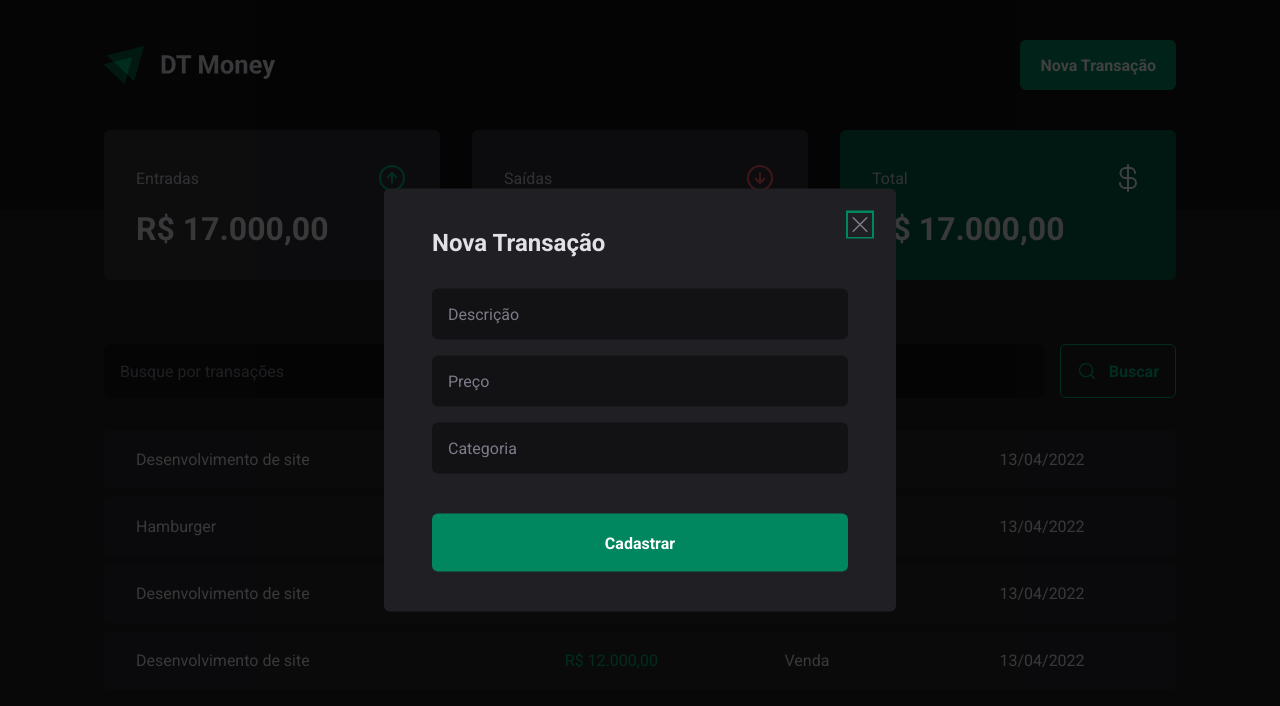
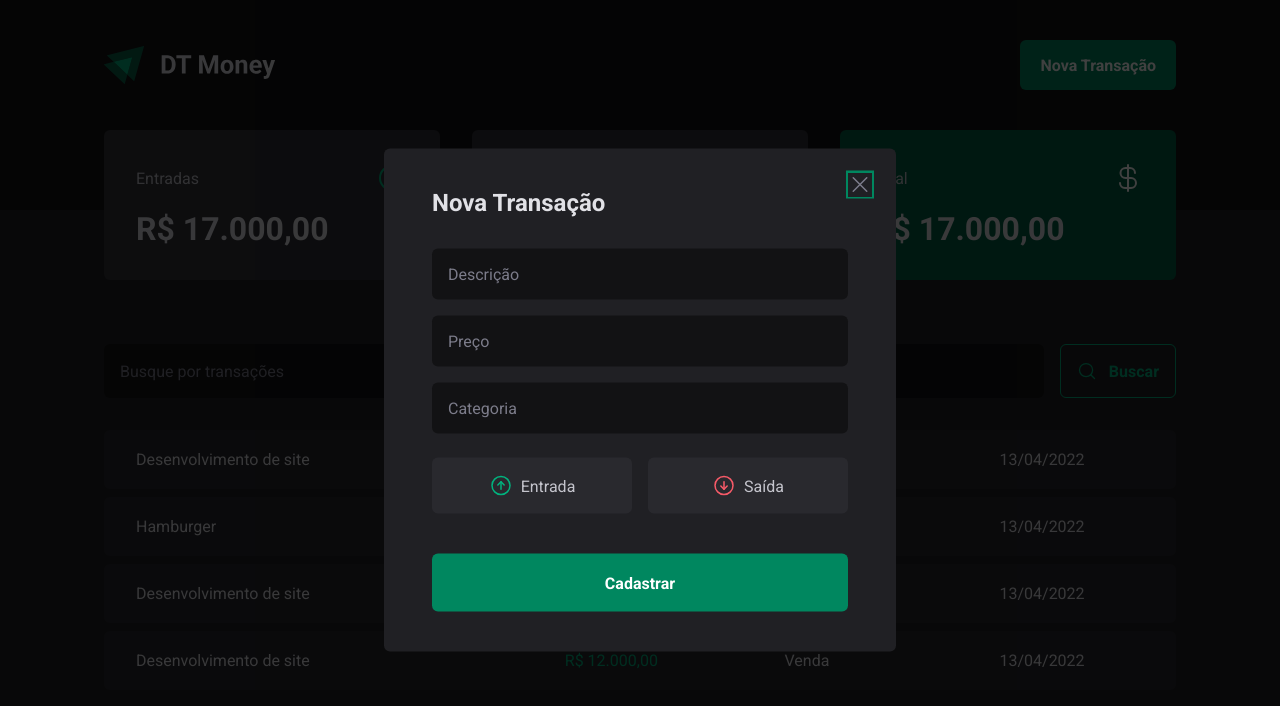
Before and after one commit to thiagocdn/ignite-03-dt-money, a React (Vite) app: page / in a window 1280 px wide. Both pictures are taken after a click on the button "Nova Transação". Shown: the top 706 px of the page. Built offline with nearby package versions, Linux system fonts and the light colour scheme.

Commit message:
Created income and outcome buttons

```diff
--- a/src/components/new-transaction-modal/index.tsx
+++ b/src/components/new-transaction-modal/index.tsx
@@ -1,6 +1,12 @@
 import * as Dialog from '@radix-ui/react-dialog'
-import { X } from 'phosphor-react'
-import { CloseButton, Content, Overlay } from './styles'
+import { X, ArrowCircleUp, ArrowCircleDown } from 'phosphor-react'
+import {
+  CloseButton,
+  Content,
+  Overlay,
+  TransactionType,
+  TransactionTypeButton,
+} from './styles'
 
 export function NewTransactionModal() {
   return (
@@ -18,6 +24,18 @@
             <input type="number" placeholder="Preço" required />
             <input type="text" placeholder="Categoria" required />
 
+            <TransactionType>
+              <TransactionTypeButton variant="income">
+                <ArrowCircleUp size={24} />
+                Entrada
+              </TransactionTypeButton>
+
+              <TransactionTypeButton variant="outcome">
+                <ArrowCircleDown size={24} />
+                Saída
+              </TransactionTypeButton>
+            </TransactionType>
+
             <button type="submit">Cadastrar</button>
           </form>
         </Content>
--- a/src/components/new-transaction-modal/styles.ts
+++ b/src/components/new-transaction-modal/styles.ts
@@ -69,3 +69,35 @@
 
   color: ${(props) => props.theme['gray-500']};
 `
+
+export const TransactionType = styled.div`
+  display: grid;
+  grid-template-columns: repeat(2, 1fr);
+  gap: 1rem;
+  margin-top: 0.5rem;
+`
+
+interface TransactionTypeButtonProps {
+  variant: 'income' | 'outcome'
+}
+
+export const TransactionTypeButton = styled.button<TransactionTypeButtonProps>`
+  cursor: pointer;
+  background: ${(props) => props.theme['gray-700']};
+  padding: 1rem;
+  display: flex;
+  align-items: center;
+  justify-content: center;
+  gap: 0.5rem;
+  border-radius: 6px;
+  border: 0;
+  color: ${(props) => props.theme['gray-300']};
+
+  svg {
+    color: ${(props) => {
+      if (props.variant === 'income') return props.theme['green-300']
+      if (props.variant === 'outcome') return props.theme['red-300']
+      return props.theme['gray-300']
+    }};
+  }
+`
```
